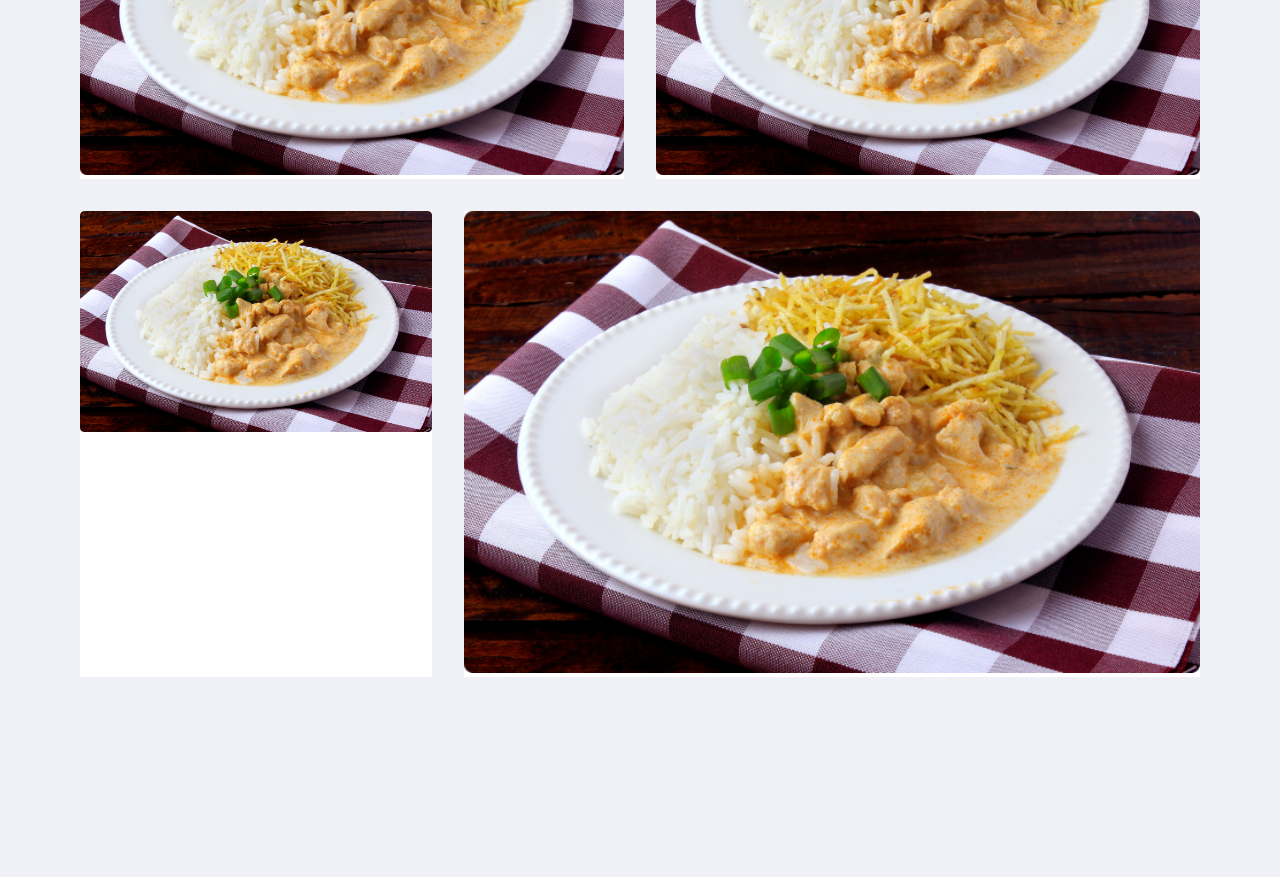
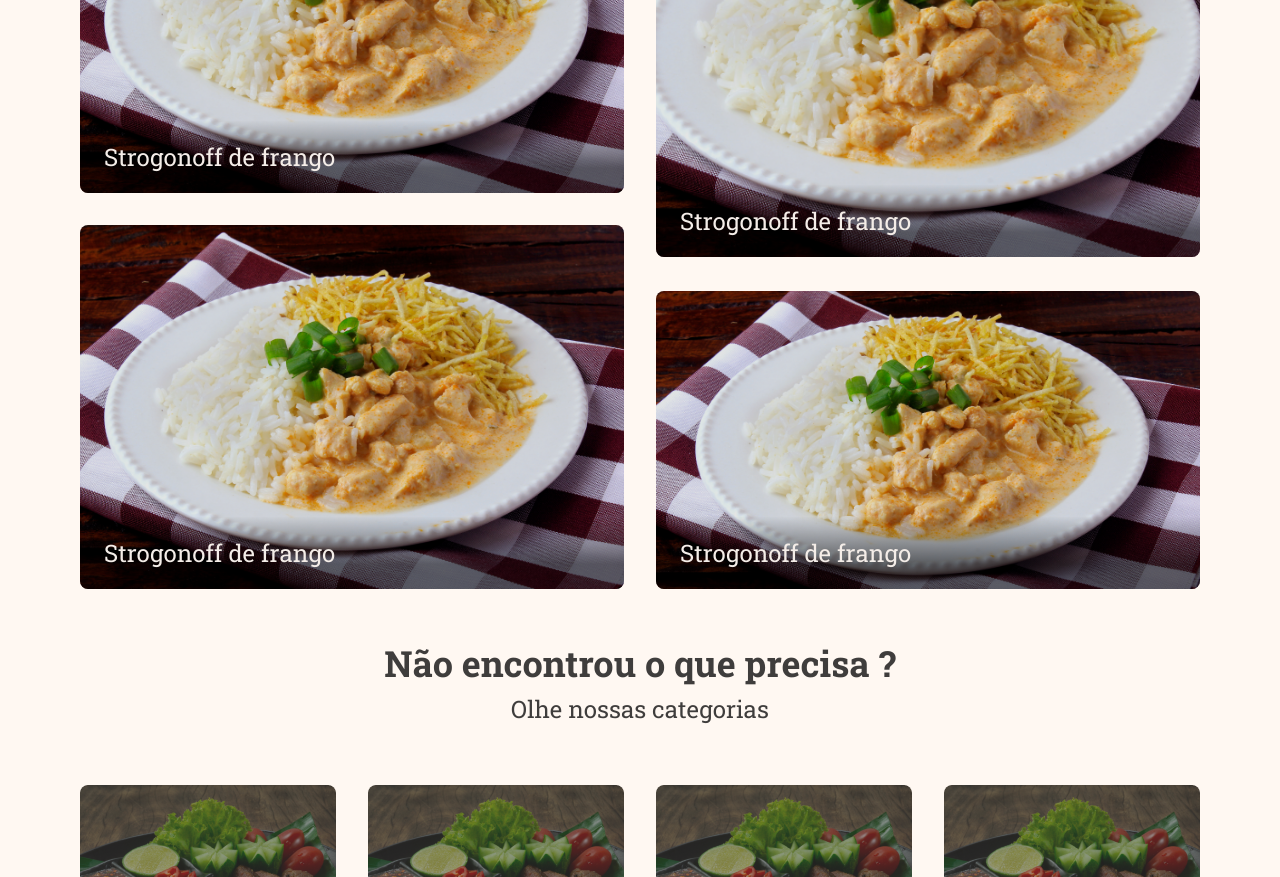
Before and after one commit to viniciuswz/site-de-receita-front-web, a Next.js app in the folder web/site-de-receitas/: page / in a window 1280 px wide. Shown: the part 1520-2397 px from the top of the page. Built offline with nearby package versions, Linux system fonts and the light colour scheme.

Commit message:
feature(Home): finish

```diff
--- a/web/site-de-receitas/src/components/TopRecipeItemHome/index.tsx
+++ b/web/site-de-receitas/src/components/TopRecipeItemHome/index.tsx
@@ -1,13 +1,28 @@
-import { TopReciperSectionItem } from './styles';
+import Link from 'next/link';
+
+import { TopReciperSectionItem, TopReciperSectionItemOverlay } from './styles';
 
 interface TopRecipeItemHomeProps {
   position: number;
+  href: string;
 }
 
-const TopRecipeItemHome: React.FC<TopRecipeItemHomeProps> = ({ position }) => {
+const TopRecipeItemHome: React.FC<TopRecipeItemHomeProps> = ({
+  position,
+  href,
+}) => {
   return (
-    <TopReciperSectionItem className={`grid-${position}`}>
-      <img src="images/receitas/default_image.png" alt="" />
+    <TopReciperSectionItem className={`grid-${position} `}>
+      <Link href={href}>
+        <a>
+          <img src="images/receitas/default_image.png" alt="" />
+          <TopReciperSectionItemOverlay>
+            <div>
+              <h3>Strogonoff de frango</h3>
+            </div>
+          </TopReciperSectionItemOverlay>
+        </a>
+      </Link>
     </TopReciperSectionItem>
   );
 };
--- a/web/site-de-receitas/src/components/TopRecipeItemHome/styles.ts
+++ b/web/site-de-receitas/src/components/TopRecipeItemHome/styles.ts
@@ -5,51 +5,14 @@ export const TopReciperSectionItem = styled.div`
   color: #444;
   overflow: hidden;
   position: relative;
+  border-radius: 8px;
 
-  &.grid-1 {
-    grid-column-start: 1;
-    grid-column-end: 8;
-  }
-  &.grid-2 {
-    grid-column-start: 8;
-    grid-column-end: 13;
-  }
-
-  &.grid-3 {
-    grid-column-start: 1;
-    grid-column-end: 7;
-  }
-  &.grid-4 {
-    grid-column-start: 7;
-    grid-column-end: 13;
-  }
-
-  &.grid-5 {
-    grid-column-start: 1;
-    grid-column-end: 5;
-  }
-
-  &.grid-6 {
-    grid-column-start: 5;
-    grid-column-end: 13;
-  }
-  &.grid-7 {
-    grid-column-start: 1;
-    grid-column-end: 5;
-  }
-  &.grid-8 {
-    grid-column-start: 5;
-    grid-column-end: 9;
-  }
-  &.grid-9 {
-    grid-column-start: 9;
-    grid-column-end: 13;
-  }
   img {
-    /* position: absolute; */
-    top: 0;
-    left: 0;
-    width: 100%;
+    position: absolute;
+    top: 50%;
+    left: 50%;
+    height: 100%;
+    transform: translate(-50%, -50%);
   }
 
   .title-box {
@@ -72,4 +35,125 @@ export const TopReciperSectionItem = styled.div`
       padding: 24px;
     }
   }
+
+  &.grid-1 {
+    grid-area: a;
+    height: 402px;
+  }
+  &.grid-2 {
+    grid-area: b;
+  }
+
+  &.grid-3 {
+    grid-area: c;
+    height: 364px;
+  }
+  &.grid-4 {
+    grid-area: d;
+    height: 428px;
+  }
+
+  &.grid-5 {
+    grid-area: e;
+    height: 364px;
+  }
+
+  &.grid-6 {
+    grid-area: f;
+    height: 298px;
+    img {
+      width: 100%;
+      height: auto;
+    }
+  }
+  &.grid-7 {
+    grid-area: g;
+  }
+  &.grid-8 {
+    grid-area: h;
+  }
+  &.grid-9 {
+    grid-area: i;
+  }
+
+  @media screen and (max-width: 1024px) and (min-width: 482px) {
+    &.grid-1 {
+      height: 320px;
+    }
+    &.grid-3 {
+      height: 270px;
+    }
+    &.grid-4 {
+      height: 320px;
+    }
+    &.grid-5 {
+      height: 320px;
+    }
+    &.grid-6 {
+      height: 270px;
+      img {
+        width: auto;
+        height: 100%;
+      }
+    }
+  }
+
+  @media screen and (max-width: 481px) {
+    &.grid-1 {
+      height: 220px;
+    }
+    &.grid-3 {
+      height: 170px;
+    }
+    &.grid-4 {
+      height: 220px;
+    }
+    &.grid-5 {
+      height: 220px;
+    }
+    &.grid-6 {
+      height: 170px;
+      img {
+        width: auto;
+        height: 100%;
+      }
+    }
+  }
 `;
+
+export const TopReciperSectionItemOverlay = styled.div`
+  position: absolute;
+  width: 100%;
+  height: 100%;
+  background-color: rgba(000, 000, 000, 0.1);
+  display: flex;
+  align-items: flex-end;
+
+  div {
+    width: 100%;
+    padding: 24px;
+    background: linear-gradient(
+      180deg,
+      rgba(105, 105, 105, 0) -1.24%,
+      rgba(0, 0, 0, 0.56) 65.52%
+    );
+    h3 {
+      color: #f4ede8;
+      font-family: Roboto Slab;
+      font-style: normal;
+      font-weight: normal;
+      font-size: 24px;
+      line-height: 24px;
+    }
+  }
+
+  @media screen and (max-width: 481px) {
+    div {
+      padding: 16px;
+      h3 {
+        font-size: 19px;
+        line-height: 19px;
+      }
+    }
+  }
+`;
--- a/web/site-de-receitas/src/pages/index.tsx
+++ b/web/site-de-receitas/src/pages/index.tsx
@@ -6,13 +6,19 @@ import { BiSearch } from 'react-icons/bi';
 
 import TopRecipeItemHome from '@/components/TopRecipeItemHome';
 
+import Link from 'next/link';
 import {
+  HomeBackground,
   FirstFold,
   FirstFoldContainer,
   FirstFoldDetails,
   InputContainer,
   TopReciperSection,
   TopReciperSectionContainer,
+  TopReciperSectionGridContainer,
+  CategorySection,
+  CategorySectionContainer,
+  CategorySectionGrid,
 } from '../styles/pages/Home';
 
 const Home: React.FC = () => {
@@ -21,6 +27,7 @@ const Home: React.FC = () => {
       <Head>
         <title>Início | Site de receitas</title>
       </Head>
+      <HomeBackground>
         <FirstFold>
           <FirstFoldContainer>
             <img
@@ -44,16 +51,71 @@ const Home: React.FC = () => {
           </FirstFoldDetails>
         </FirstFold>
         <TopReciperSection>
+          <TopReciperSectionContainer>
             <h2>Top receitas da semana</h2>
-        <TopReciperSectionContainer>
-          <TopRecipeItemHome position={1} />
-          <TopRecipeItemHome position={2} />
-          <TopRecipeItemHome position={3} />
-          <TopRecipeItemHome position={4} />
-          <TopRecipeItemHome position={5} />
-          <TopRecipeItemHome position={6} />
+            <TopReciperSectionGridContainer>
+              <TopRecipeItemHome position={1} href="/receita" />
+              <TopRecipeItemHome position={2} href="/receita" />
+              <TopRecipeItemHome position={3} href="/receita" />
+              <TopRecipeItemHome position={4} href="/receita" />
+              <TopRecipeItemHome position={5} href="/receita" />
+              <TopRecipeItemHome position={6} href="/receita" />
+            </TopReciperSectionGridContainer>
           </TopReciperSectionContainer>
         </TopReciperSection>
+        <CategorySection>
+          <CategorySectionContainer>
+            <h2>Não encontrou o que precisa ? </h2>
+            <p>Olhe nossas categorias</p>
+            <CategorySectionGrid>
+              <Link href="/category">
+                <a>
+                  <img
+                    src="/images/home_category-default.png"
+                    alt="default category"
+                  />
+                  <div>
+                    <span>Comida saudável</span>
+                  </div>
+                </a>
+              </Link>
+              <Link href="/category">
+                <a>
+                  <img
+                    src="/images/home_category-default.png"
+                    alt="default category"
+                  />
+                  <div>
+                    <span>Comida saudável</span>
+                  </div>
+                </a>
+              </Link>
+              <Link href="/category">
+                <a>
+                  <img
+                    src="/images/home_category-default.png"
+                    alt="default category"
+                  />
+                  <div>
+                    <span>Comida saudável</span>
+                  </div>
+                </a>
+              </Link>
+              <Link href="/category">
+                <a>
+                  <img
+                    src="/images/home_category-default.png"
+                    alt="default category"
+                  />
+                  <div>
+                    <span>Comida saudável</span>
+                  </div>
+                </a>
+              </Link>
+            </CategorySectionGrid>
+          </CategorySectionContainer>
+        </CategorySection>
+      </HomeBackground>
     </>
   );
 };
--- a/web/site-de-receitas/src/styles/pages/Home.ts
+++ b/web/site-de-receitas/src/styles/pages/Home.ts
@@ -43,13 +43,14 @@ export const FirstFoldContainer = styled.div`
   }
 
   @media screen and (max-width: 481px) {
-    padding-top: 24px;
+    padding: 24px 16px;
     h1 {
-      font-size: 36px;
-      line-height: 36px;
+      font-size: 30px;
+      line-height: 30px;
 
-      padding: 20px;
-      margin: 0;
+      margin: 20px 0;
+
+      width: 90%;
     }
 
     .main-image {
@@ -87,7 +88,12 @@ export const InputContainer = styled.div`
   }
 
   @media screen and (max-width: 1024px) {
-    margin-bottom: 84px;
+    margin-bottom: 34px;
+  }
+
+  @media screen and (max-width: 481px) {
+    width: 100%;
+    max-width: none;
   }
 `;
 
@@ -141,17 +147,29 @@ export const FirstFoldDetails = styled.div`
   }
 `;
 
-export const TopReciperSectionContainer = styled.div`
+export const TopReciperSectionGridContainer = styled.div`
   display: grid;
   grid-gap: 32px;
-  grid-template-columns: repeat(12, 1fr);
-  grid-template-rows: auto auto 1fr 1fr 2fr auto auto;
+  grid-template-areas:
+    'a a a a a a a b b b b b'
+    'a a a a a a a b b b b b'
+    'c c c c c c d d d d d d'
+    'c c c c c c d d d d d d'
+    'e e e e e e d d d d d d'
+    'e e e e e e f f f f f f'
+    'e e e e e e f f f f f f';
+  @media screen and (max-width: 1024px) and (min-width: 769px) {
+    grid-gap: 24px;
+  }
+
+  @media screen and (max-width: 768px) {
+    grid-gap: 16px;
+  }
 `;
 
 export const TopReciperSection = styled.div`
-  max-width: 1120px;
-  margin: 0 auto;
   margin-top: 56px;
+  padding: 0 24px;
 
   h2 {
     font-family: Roboto Slab;
@@ -164,4 +182,131 @@ export const TopReciperSection = styled.div`
 
     margin-bottom: 32px;
   }
+
+  @media screen and (max-width: 768px) {
+    padding: 0 16px;
+    margin-top: 36px;
+  }
+
+  @media screen and (max-width: 481px) {
+    h2 {
+      font-size: 24px;
+      line-height: 24px;
+      margin-bottom: 24px;
+    }
+  }
 `;
+
+export const TopReciperSectionContainer = styled.div`
+  max-width: 1120px;
+  margin: 0 auto;
+`;
+
+export const CategorySection = styled.div`
+  margin: 56px 24px;
+  margin-bottom: 0;
+  padding-bottom: 32px;
+
+  @media screen and (max-width: 481px) {
+    margin: 32px 16px;
+    margin-bottom: 0;
+    padding-bottom: 16px;
+  }
+`;
+
+export const CategorySectionContainer = styled.div`
+  max-width: 1120px;
+  margin: 0 auto;
+
+  h2 {
+    font-family: Roboto Slab;
+    font-size: 36px;
+    line-height: 36px;
+    color: #3f3d3c;
+    margin-bottom: 16px;
+    width: 100%;
+    text-align: center;
+  }
+  p {
+    font-family: Roboto Slab;
+    font-size: 24px;
+    line-height: 24px;
+    font-style: normal;
+    font-weight: 400;
+    color: #3f3d3c;
+    width: 100%;
+    text-align: center;
+    margin-bottom: 64px;
+  }
+
+  @media screen and (max-width: 1024px) {
+    h2 {
+      margin-bottom: 8px;
+      font-size: 24px;
+      line-height: 24px;
+    }
+
+    p {
+      font-size: 16px;
+      line-height: 16px;
+      margin-bottom: 32px;
+    }
+  }
+`;
+
+export const CategorySectionGrid = styled.div`
+  display: grid;
+  grid-template-columns: 1fr 1fr 1fr 1fr;
+  grid-gap: 32px;
+  a {
+    display: block;
+    aspect-ratio: 1;
+    overflow: hidden;
+    position: relative;
+    border-radius: 8px;
+    img {
+      position: absolute;
+      top: 50%;
+      left: 50%;
+      transform: translate(-50%, -50%);
+      width: 100%;
+      height: auto;
+    }
+    div {
+      position: absolute;
+      top: 0;
+      left: 0;
+      width: 100%;
+      height: 100%;
+      background: rgba(0, 0, 0, 0.35);
+
+      display: flex;
+      justify-content: center;
+      align-items: center;
+
+      span {
+        font-family: Roboto Slab;
+        font-size: 20px;
+        font-style: normal;
+        font-weight: 500;
+        line-height: 20px;
+        text-align: center;
+        color: #f4ede8;
+        padding: 8px;
+      }
+    }
+  }
+
+  @media screen and (max-width: 1024px) and (min-width: 482px) {
+    grid-template-columns: 1fr 1fr 1fr;
+    grid-gap: 24px;
+  }
+  @media screen and (max-width: 481px) {
+    grid-template-columns: 1fr 1fr;
+    grid-gap: 16px;
+  }
+`;
+
+export const HomeBackground = styled.main`
+  background-color: #fff8f2;
+`;
```
Also changed, not shown: web/site-de-receitas/.eslintrc.json, web/site-de-receitas/public/images/home_category-default.png (added). Lines whose indentation alone changed are shown as unchanged.
